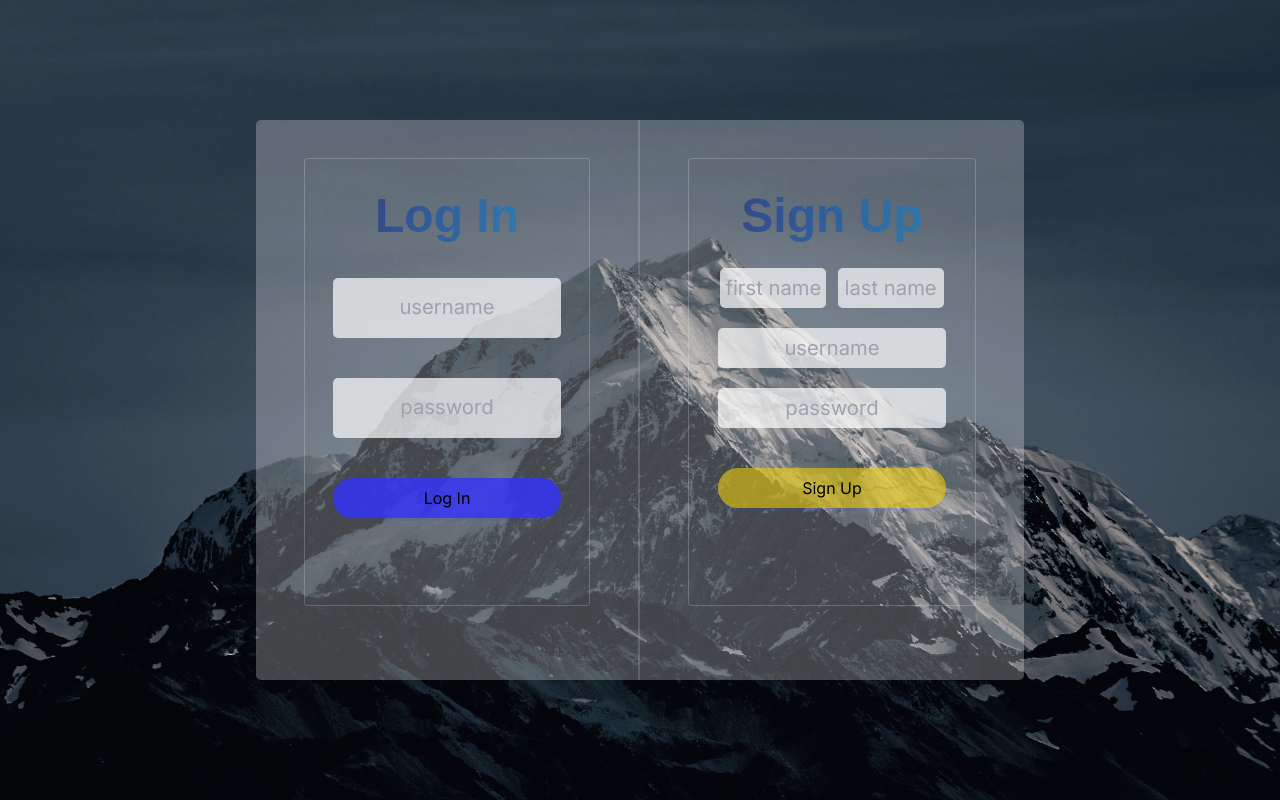
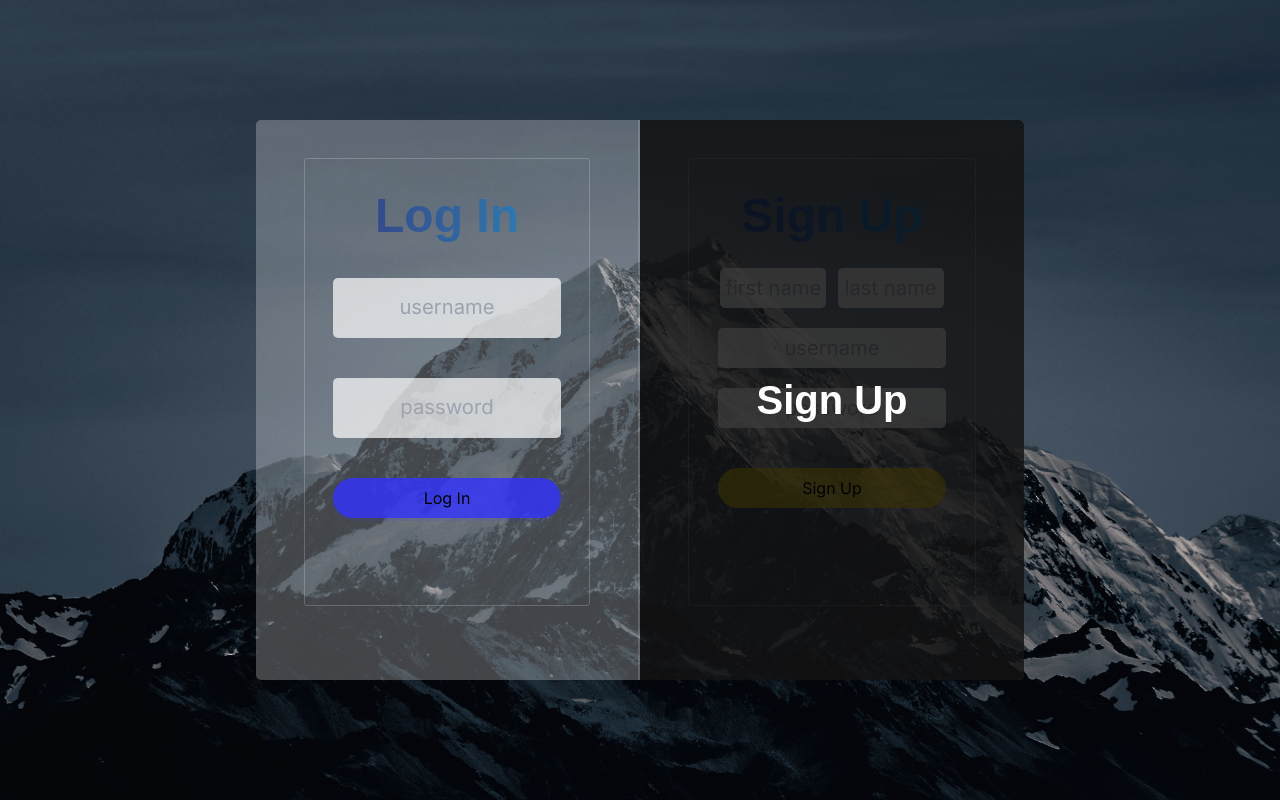
Before and after one commit to ldnelson16/planner, a Next.js app: page / in a window 1280 px wide. Built offline with nearby package versions, Linux system fonts and the light colour scheme.

Commit message:
hover feature

```diff
--- a/components/homepage.js
+++ b/components/homepage.js
@@ -6,7 +6,7 @@ import {useState} from 'react';
 
 //export default
 export default function HomePage(){
-  //Event listeners / onClick / onLoad / onChange functions
+  //Event listeners
   const login = () => {
     console.log("Looking for username/password pair");
     //Check database for u/p pair
@@ -21,14 +21,30 @@ export default function HomePage(){
     setPassword(event.target.value);
     console.log(password);
   }
+  const handleSUHover = () => {
+    setSUHoverState(true);
+    console.log("Mouse Entered Sign Up Box");
+  }
+  const handleSULeave = () => {
+    setSUHoverState(false);
+    console.log("Mouse Left Sign Up Box");
+  }
   //useStates
+  const [signuphover,setSUHoverState] = useState(false);
   const [username,setUsername] = useState(0);
   const [password,setPassword] = useState(0);
+  //variable CSS states
+  const logindiv = {
+    display: signuphover?"flex":"none"
+  };
+  const signindiv = {
+    display: signuphover?"none":"flex"
+  }
 
   return(
     <>
       <div className={styles.body}>
-        <div className={styles.centerbox}>
+        <div onMouseLeave={handleSULeave} className={styles.centerbox}>
           <div className={styles.loginside}>
             <div className={styles.login}>
               <div className={styles.loginheading}>
@@ -39,6 +55,7 @@ export default function HomePage(){
               <button type="submit" className={styles.signinbutton} onClick={login}>Log In</button>
             </div>
           </div>
+          <div onMouseEnter={handleSULeave} style={logindiv} className={styles.loginsidecover}><span className={textstyles.h1}>Log In</span></div>
           <div className={styles.signinside}>
             <div className={styles.login}>
               <div className={styles.loginheading}>
@@ -53,6 +70,7 @@ export default function HomePage(){
               <button className={styles.yellowsigninbutton}>Sign Up</button>
             </div>
           </div>
+          <div onMouseEnter={handleSUHover} style={signindiv} className={styles.signinsidecover}><span className={textstyles.h1}>Sign Up</span></div>
         </div>
       </div>
     </>
--- a/styles/homepage.module.css
+++ b/styles/homepage.module.css
@@ -21,19 +21,41 @@
 }
 
 .loginside {
-  position: relative;
+  position: absolute;
   width: 50%;
   height: 100%;
   border-right: 2px solid rgba(1000, 1000, 1000, 0.15);
 }
 
+.loginsidecover{
+  background-color: rgba(0,0,0,0.76);
+  position: absolute;
+  width: 50%;
+  height: 100%;
+  justify-content: center;
+  align-items: center;
+  border-radius: 5px 0px 0px 5px;
+}
+
 .signinside {
-  position: relative;
+  position: absolute;
+  margin-left: 50%;
   width: 50%;
   height: 100%;
 }
 
-.namediv{
+.signinsidecover{
+  background-color: rgba(0,0,0,0.76);
+  position: absolute;
+  margin-left: 50%;
+  width: 50%;
+  height: 100%;
+  justify-content: center;
+  align-items: center;
+  border-radius: 0px 5px 5px 0px;
+}
+
+.namediv {
   display: flex;
   justify-content: center;
   align-items: center;
@@ -72,12 +94,12 @@
   margin-top: 40px;
   width: 80%;
   text-align: center;
-  color:rgba(50, 50, 500, 0.5);
+  color: rgba(50, 50, 500, 0.5);
   font-size: 1.1em;
   font-weight: bold;
 }
 
-.input2{
+.input2 {
   padding: 0px;
   border-radius: 5px;
   background-color: rgba(500, 500, 500, 0.7);
@@ -85,12 +107,12 @@
   margin-top: 20px;
   width: 80%;
   text-align: center;
-  color:rgba(50, 50, 500, 0.5);
+  color: rgba(50, 50, 500, 0.5);
   font-size: 1.1em;
   font-weight: bold;
 }
 
-.input3{
+.input3 {
   padding: 0px;
   border-radius: 5px;
   background-color: rgba(500, 500, 500, 0.7);
@@ -98,26 +120,26 @@
   margin: 30px 2% 0px 2%;
   width: 37%;
   text-align: center;
-  color:rgba(50, 50, 500, 0.5);
+  color: rgba(50, 50, 500, 0.5);
   font-size: 1.1em;
   font-weight: bold;
 }
 
-.input::placeholder{
+.input::placeholder {
   line-height: 60px;
   text-align: center;
   font-size: 1.15em;
   font-weight: normal;
 }
 
-.input2::placeholder{
+.input2::placeholder {
   line-height: 60px;
   text-align: center;
   font-size: 1.15em;
   font-weight: normal;
 }
 
-.input3::placeholder{
+.input3::placeholder {
   line-height: 60px;
   text-align: center;
   font-size: 1.15em;
--- a/styles/texts.module.css
+++ b/styles/texts.module.css
@@ -1,10 +1,17 @@
 .heading{
   font-family:Arial, Helvetica, sans-serif;
-  font-weight: normal;
   background: linear-gradient(
             to right, rgba(40, 65, 142, 0.8), rgba(32, 122, 189, 0.8));
   -webkit-text-fill-color: transparent;
   -webkit-background-clip: text;
   font-size: 3em;
   font-weight: bold;
+  background-clip: text;
 }
+
+.h1{
+  font-family: Arial, Helvetica, sans-serif;
+  font-weight: bold;
+  color: white;
+  font-size: 40px;
+}
```
